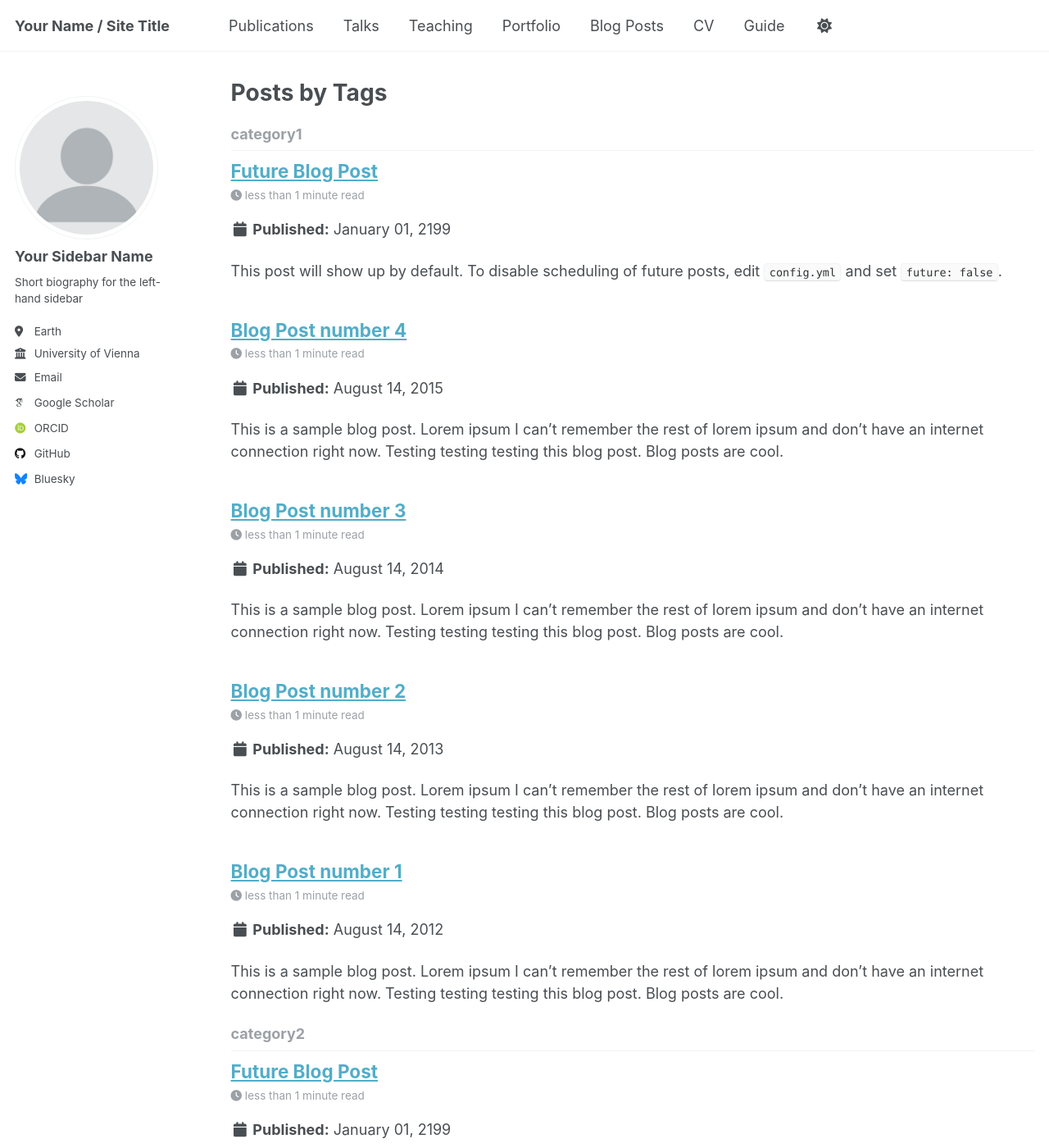
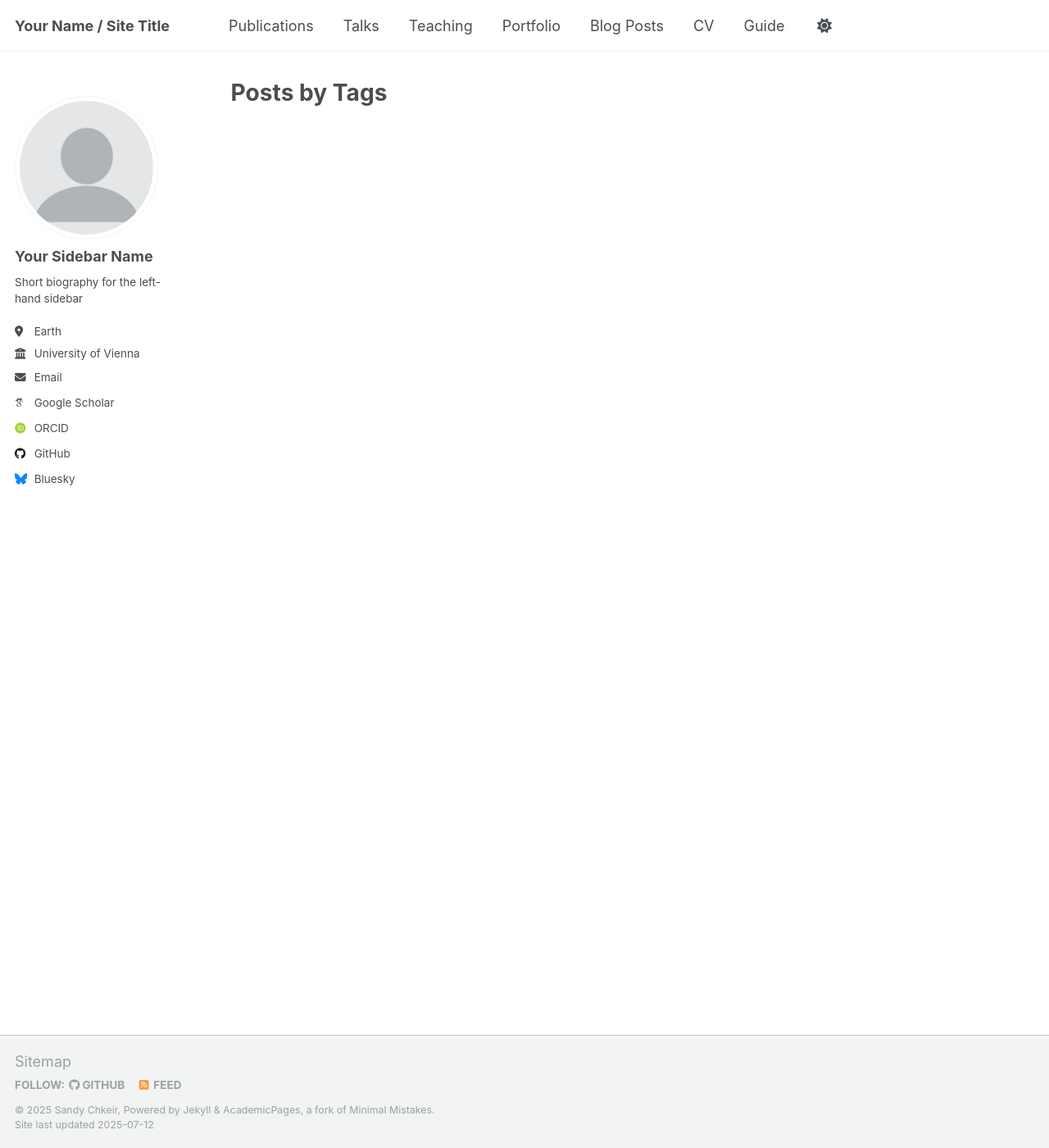
Before and after one commit to Sandy887/Sandy887.github.io, a Jekyll site: the page built from _pages/tag-archive.html, in a window 1280 px wide and 1400 px high. Shown: the whole window at 82% size. Built offline with Jekyll 4.4.1, drawn with Linux system fonts in a browser that asks for light colours; some web fonts are replaced; a file with an impossible date is left out; some of the changed text lies outside the part shown.

Commit message:
New changes - first blog test

```diff
--- a/_config.yml
+++ b/_config.yml
@@ -298,7 +298,8 @@ permalink: /:categories/:title/
 # paginate_path: /page:num/
 timezone: Etc/UTC # http://en.wikipedia.org/wiki/List_of_tz_database_time_zones
 
-
+# Disable Jekyll’s LiveReload watcher entirely
+livereload: false
 # Plugins
 plugins:
   - jekyll-feed
--- a/_posts/2012-08-14-blog-post-1.md
+++ b/_posts/2012-08-14-blog-post-1.md
@@ -1,20 +1,32 @@
 ---
-title: 'Blog Post number 1'
-date: 2012-08-14
-permalink: /posts/2012/08/blog-post-1/
+title: 'Reflections from the Living Planet'
+date: 2025-15-07
+permalink: /posts/2025/07/blog-post-1/
 tags:
-  - cool posts
-  - category1
-  - category2
+  - Earth observations
+  - Satellites
+  - AI
+  - ESA
 ---
 
-This is a sample blog post. Lorem ipsum I can't remember the rest of lorem ipsum and don't have an internet connection right now. Testing testing testing this blog post. Blog posts are cool.
+This June, I had the chance to attend the ESA Living Planet Symposium 2025 in Vienna, an every 3 years conference which gathers scientists, engineers, strategists, and enthusiasts passionate about observing and understanding Earth from space. Although I didn’t spend every hour in sessions, the moments I did were rich and illuminating, both technically and emotionally. This blog is my way of archiving a few reflections, for future me, and for anyone curious about where Earth observation is heading.
+The name “Living Planet” truly resonates once you’re inside the venue. I found myself surrounded by images of clouds, oceans, forests, lightning flashes, not just as art, but as data, signals, and science in action. ESA’s 2040 vision and commitment to societal impact felt more tangible than abstract. It’s not just satellites in orbit; it's a dynamic, collective effort to observe, learn, and act on what we see from space.
+From MTG to EarthCARE, from all-sky lightning data to broadband radiometry, I could feel how far Earth science has come—and how far we aim to go.
+One major highlight for me was learning more about Meteosat Third Generation (MTG) and the upcoming Infrared Sounder (IRS). Launches are scheduled for July 2025 and March 2026, and they’ll bring higher-frequency, denser observations to track deep convection, especially severe storms.
+Some amazing products include all-sky retrievals of temperature, humidity, and ozone; lightning imagers and sandwich products to watch convection evolve in near-real time; and statistical retrievals for clouds and surface parameters. With such tools, we’re on the brink of observing storms almost as they form.
 
-Headings are cool
-======
+The EarthCARE mission is something I’ve followed for a while, but it felt different seeing it discussed with such clarity. The synergy between radar, lidar, and imagers allows us to create 3D maps of clouds, aerosols, and radiative transfer, crucial ingredients for weather forecasting and climate modeling.
 
-You can have many headings
-======
+I was especially interested in how these vertical profiles can be used to validate satellite products and feed into NWP models like those at ECMWF. These aren’t distant goals, they’re already part of planning and testing campaigns.
 
-Aren't headings cool?
+One session I attended focused on open-source tools and data visualization for Earth observation. It was like walking through a digital playground. I discovered EODash, a global EO dashboard where users can even contribute. Ocean Virtual Lab and Xcube viewers turn data cubes into interactive Earth stories. WorldCereal shows crops at global scales—practical even for local agriculture work in Lebanon. I found myself jotting down names and GitHubs, like Maximillian Söschtig’s work on Lexcube, and exploring ESA’s entire ecosystem of EO platforms.
+
+One takeaway: there’s already so much out there—free and public—you just need to know what to search for.
+
+The final day dipped into explainable AI, a growing field bridging physics and machine learning. Talks explored neural networks replacing radiative transfer models, saliency maps explaining SAR signals, and disentangled representations that might help us interpret satellite data better.
+Much of my time was spent not in lecture halls but in conversations. I learned about the European Severe Storms Lab, met people, heard about Jupyter GIS, and got inspired to explore environmental issues in Lebanon using EO tools. The mix of operational users, scientists, students, and mission designers was energizing.
+ESA’s ability to combine engineering, science, strategy, and society is what made this event so memorable.
+Attending even just a few sessions each day reminded me why I love this field. It’s not just about pixels, algorithms, or weather models. It’s about understanding our living planet, with all its complexity, beauty, and urgency.
+Whether you're a student wondering where EO fits in your future, or just someone who looks up and wonders how we predict the weather—know that there’s a community working every day to turn satellite signals into Earth stories that matter.
+
 ------
--- a/_posts/2013-08-14-blog-post-2.md
+++ /dev/null
@@ -1,20 +0,0 @@
----
-title: 'Blog Post number 2'
-date: 2013-08-14
-permalink: /posts/2013/08/blog-post-2/
-tags:
-  - cool posts
-  - category1
-  - category2
----
-
-This is a sample blog post. Lorem ipsum I can't remember the rest of lorem ipsum and don't have an internet connection right now. Testing testing testing this blog post. Blog posts are cool.
-
-Headings are cool
-======
-
-You can have many headings
-======
-
-Aren't headings cool?
-------
--- a/_posts/2014-08-14-blog-post-3.md
+++ /dev/null
@@ -1,20 +0,0 @@
----
-title: 'Blog Post number 3'
-date: 2014-08-14
-permalink: /posts/2014/08/blog-post-3/
-tags:
-  - cool posts
-  - category1
-  - category2
----
-
-This is a sample blog post. Lorem ipsum I can't remember the rest of lorem ipsum and don't have an internet connection right now. Testing testing testing this blog post. Blog posts are cool.
-
-Headings are cool
-======
-
-You can have many headings
-======
-
-Aren't headings cool?
-------
--- a/_posts/2199-01-01-future-post.md
+++ /dev/null
@@ -1,11 +0,0 @@
----
-title: 'Future Blog Post'
-date: 2199-01-01
-permalink: /posts/2012/08/blog-post-4/
-tags:
-  - cool posts
-  - category1
-  - category2
----
-
-This post will show up by default. To disable scheduling of future posts, edit `config.yml` and set `future: false`.
```
Also changed, not shown: _posts/2015-08-14-blog-post-4.md (deleted, +0 -20 lines).
